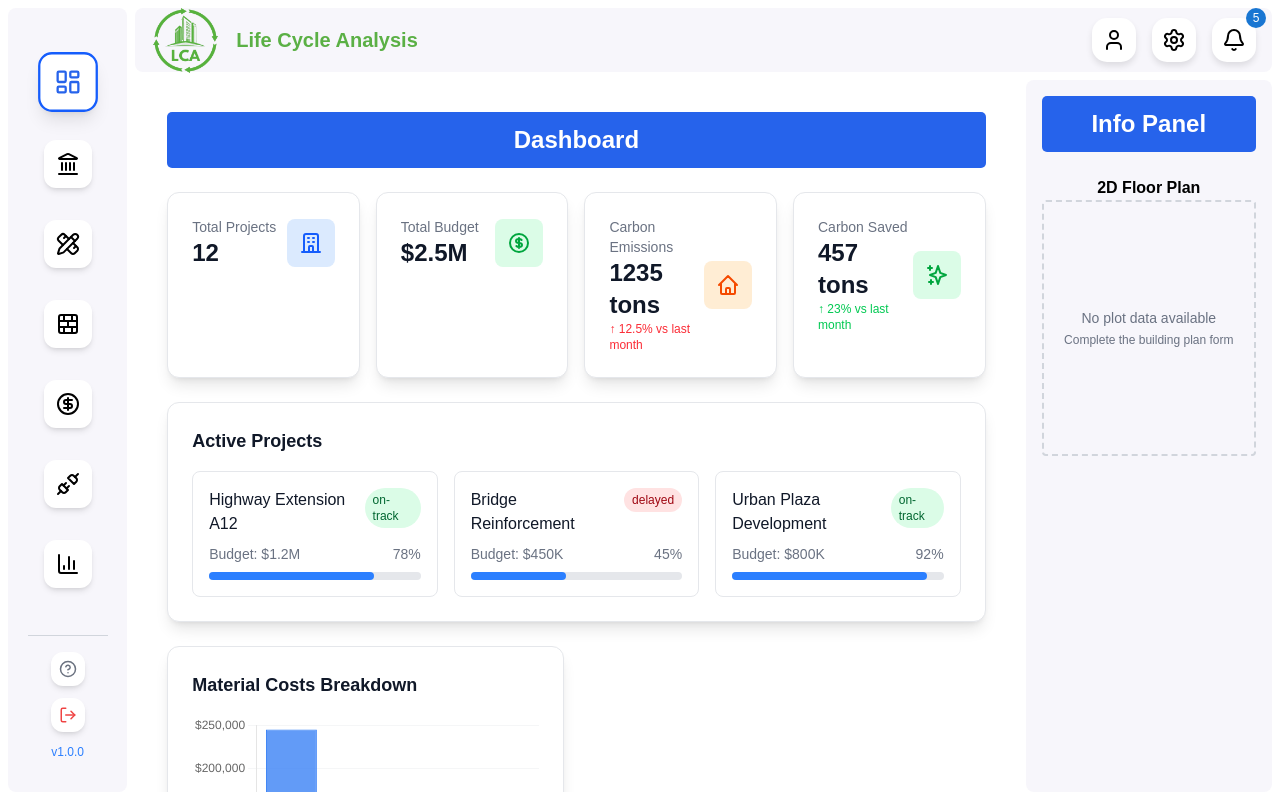
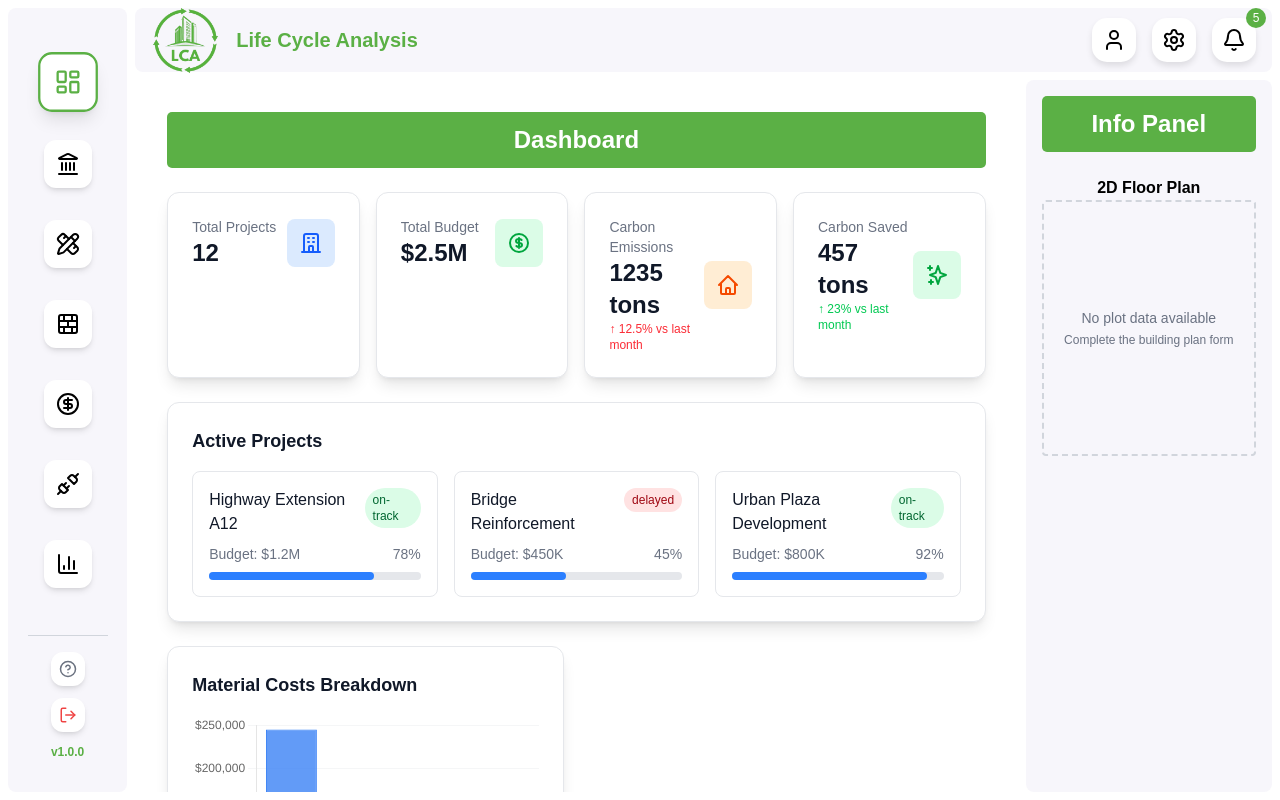
Before and after one commit to mianfarooqazam/life-cycle, a Next.js app: page / in a window 1280 px wide. Built offline with nearby package versions, Linux system fonts and the light colour scheme; no server answers; sample sign-in values are in the browser's storage; a web font is replaced by a local one.

Commit message:
Color Updated

```diff
--- a/src/app/components/button/SaveButton.js
+++ b/src/app/components/button/SaveButton.js
@@ -4,10 +4,11 @@ export default function SaveButton({
   onClick,
   successMessage = 'Saved Successfully',
   errorMessage = '',
-  className = ''
+  className = '',
+  disabled = false
 }) {
   const handleClick = () => {
-    if (onClick) {
+    if (onClick && !disabled) {
       const result = onClick();
 
       // Only show success toast if onClick returns true
@@ -28,7 +29,27 @@ export default function SaveButton({
   return (
     <button
       onClick={handleClick}
-      className={`px-6 py-2 bg-[#3b83f6] text-white font-medium rounded-md hover:bg-[#2563eb] focus:outline-none focus:ring-2 focus:ring-[#3b83f6] focus:ring-offset-2 transition-colors ${className}`}
+      disabled={disabled}
+      className={`
+        px-6 py-3
+        bg-[#5BB045] text-white
+        font-semibold
+        rounded-lg
+        shadow-md shadow-[#5BB045]/30
+        transition-all duration-300 ease-in-out
+        hover:bg-[#4a9537]
+        hover:text-white
+        hover:-translate-y-0.5
+        hover:shadow-lg hover:shadow-[#5BB045]/40
+        active:translate-y-0
+        active:shadow-md active:shadow-[#5BB045]/30
+        disabled:bg-gray-300
+        disabled:text-gray-500
+        disabled:shadow-none
+        disabled:transform-none
+        disabled:cursor-not-allowed
+        ${className}
+      `}
     >
       Save
     </button>
--- a/src/app/components/header/Header.js
+++ b/src/app/components/header/Header.js
@@ -42,7 +42,7 @@ export default function Header() {
                         }}
                     />
                     <Typography variant="h6" sx={{ fontWeight: "bold", color: '#5BB045' }}>
-                       Life Cycle Analysis
+                        Life Cycle Analysis
                     </Typography>
                 </Box>
 
@@ -81,7 +81,15 @@ export default function Header() {
                             <Settings size={24} />
                         </Box>
                     </Badge>
-                    <Badge badgeContent={5} color="primary">
+                    <Badge
+                        badgeContent={5}
+                        sx={{
+                            '& .MuiBadge-badge': {
+                                backgroundColor: '#5BB045',
+                                color: 'white'
+                            }
+                        }}
+                    >
                         <Box sx={{
                             cursor: 'pointer',
                             color: 'black',
--- a/src/app/components/header/TitleHeader.js
+++ b/src/app/components/header/TitleHeader.js
@@ -3,7 +3,7 @@ export default function TitleHeader({ children, className = "" }) {
       <h2
         className={`text-2xl font-bold mb-6 text-center ${className}`}
         style={{
-          backgroundColor: "#2663eb",
+          backgroundColor: "#5BB045",
           padding: "12px 20px",
           borderRadius: 5,
           color: "#fff"
--- a/src/app/components/sidebar/Sidebar.js
+++ b/src/app/components/sidebar/Sidebar.js
@@ -19,7 +19,7 @@ function IconWithTooltip({ Icon, tooltipText, onClick, active, iconColor, size =
         <div className="relative group">
             <motion.div
                 className={`${padding} rounded-xl flex justify-center items-center cursor-pointer transition-all duration-200 ${active
-                        ? 'bg-white border-2 border-blue-600 shadow-lg'
+                        ? 'bg-white border-2 border-[#5BB045] shadow-lg'
                         : 'bg-white shadow-md hover:shadow-lg'
                     }`}
                 whileHover={{ scale: active ? 1.25 : 1.1, rotate: 3 }}
@@ -28,7 +28,7 @@ function IconWithTooltip({ Icon, tooltipText, onClick, active, iconColor, size =
                 animate={{ scale: active ? 1.15 : 1 }}
                 onClick={onClick}
             >
-                <Icon size={size} color={iconColor || (active ? '#2663EB' : 'black')} />
+                <Icon size={size} color={iconColor || (active ? '#5BB045' : 'black')} />
             </motion.div>
 
             {/* Tooltip */}
@@ -110,7 +110,7 @@ export default function Sidebar({ activeSection, setActiveSection }) {
                     />
 
                     {/* Version */}
-                    <div className="text-xs text-blue-500">
+                    <div className="text-xs font-bold text-[#5BB045]">
                         v1.0.0
                     </div>
                 </div>
```
